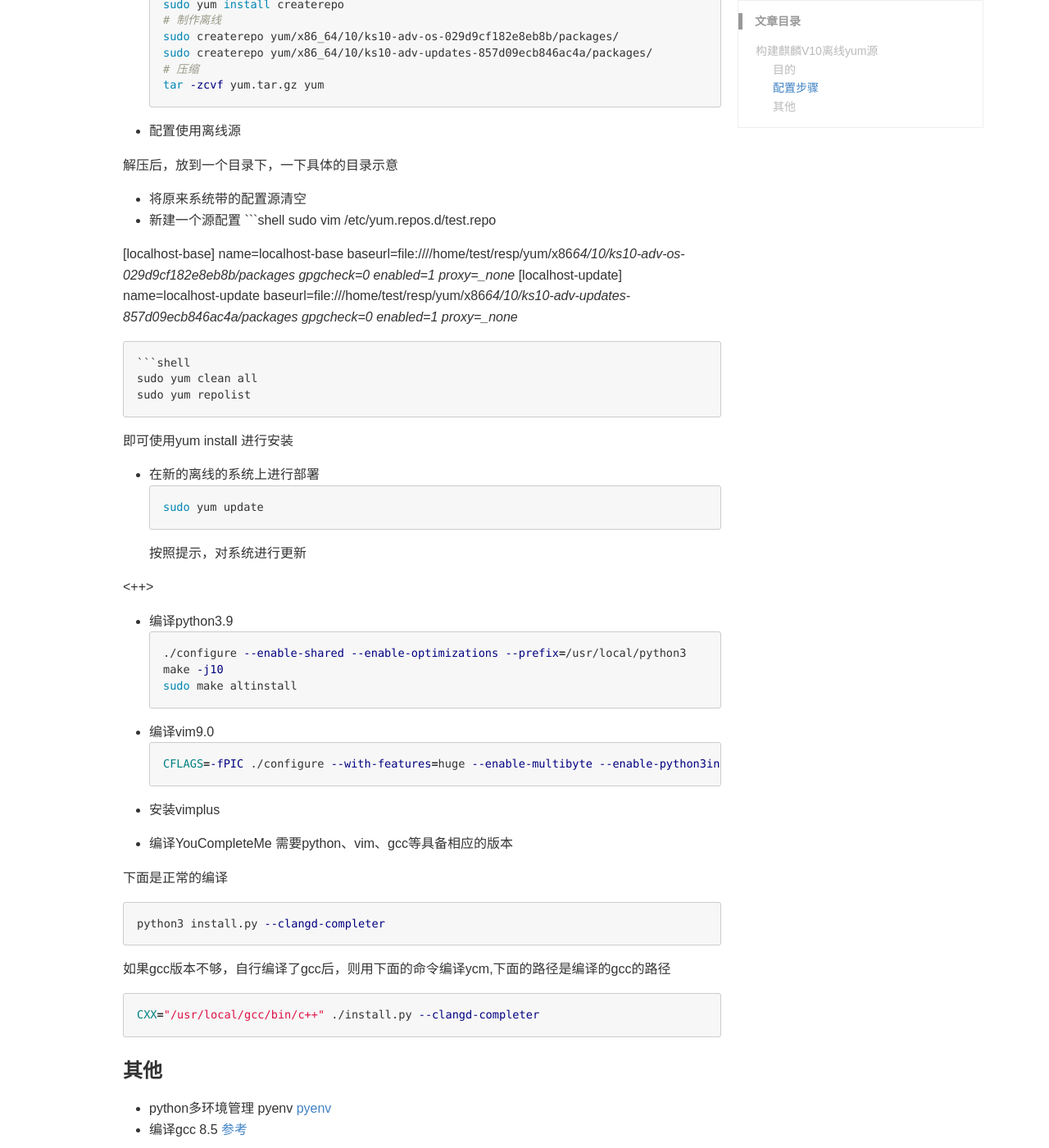
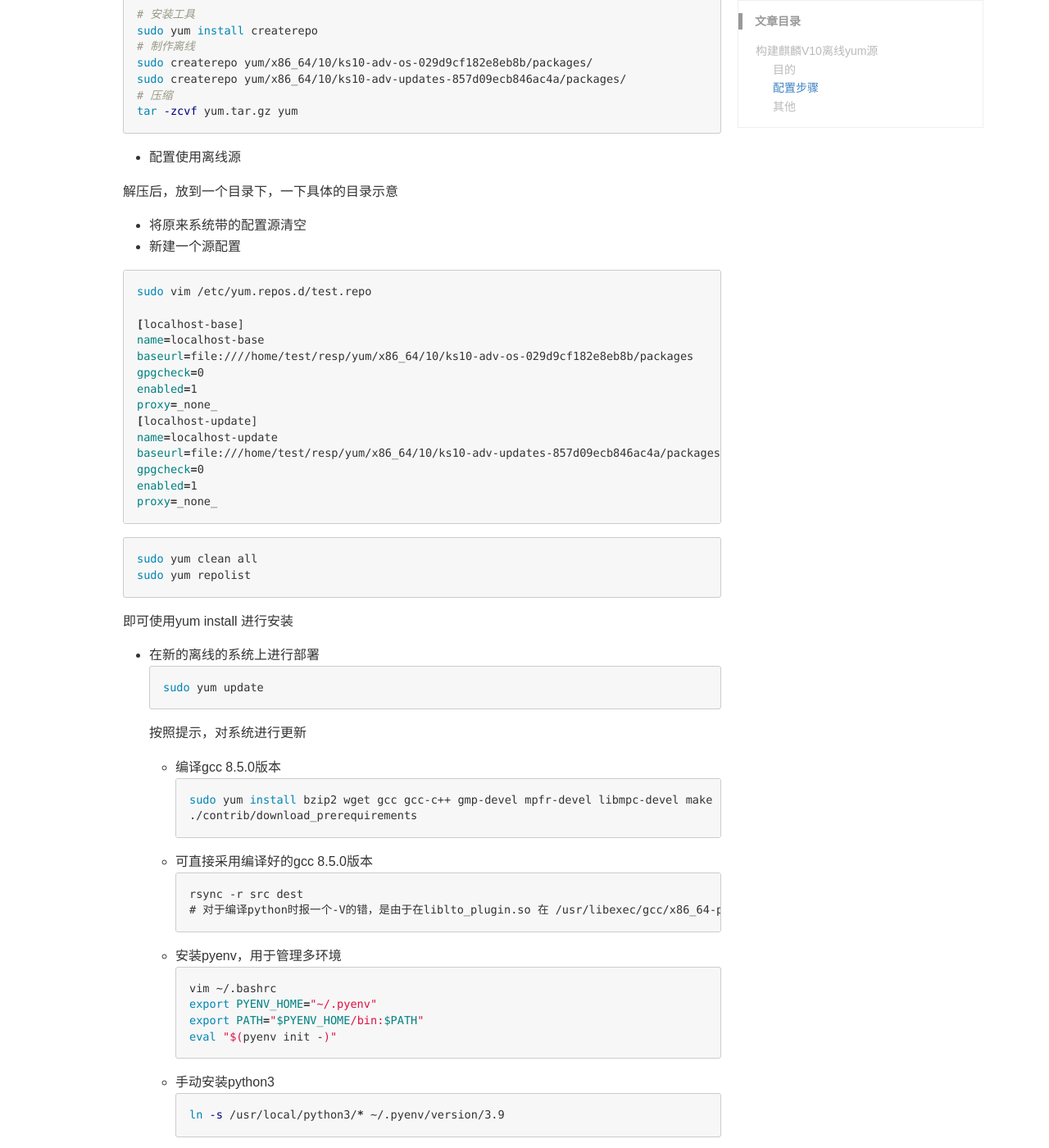
Before and after one commit to QingyiZhang/qingyizhang.github.io, a Jekyll site: the page built from _posts/2023-11-22-kylin-repos-machine.md, in a window 1280 px wide and 1400 px high, scrolled down 665 px. Shown: the whole window at 82% size. Built offline with Jekyll 4.4.1, drawn with Linux system fonts in a browser that asks for light colours; comment, search, counter and statistics services are not loaded; some of the changed text lies outside the part shown.

Commit message:
更新安装步骤

````diff
--- a/_posts/2023-11-22-kylin-repos-machine.md
+++ b/_posts/2023-11-22-kylin-repos-machine.md
@@ -12,12 +12,14 @@ keywords: yun, kylin, offline
 ### 配置步骤
 * 全新安装麒麟V10 Server SP2机器
 * 修改yum配置，支持yum安装软件进行缓存，用于后面制作离线包
+
 ```shell
 sudo vim /etc/dnf/dfn.conf
 cachedir=/home/yum/$basearch/$releasever
 keepcache=1
 ```
 * 制作离线源
+
 ```shell
 # 安装工具
 sudo yum install createrepo
@@ -32,6 +34,7 @@ tar -zcvf yum.tar.gz yum
 解压后，放到一个目录下，一下具体的目录示意
   * 将原来系统带的配置源清空
   * 新建一个源配置
+
 ```shell
 sudo vim /etc/yum.repos.d/test.repo
 
@@ -48,6 +51,7 @@ gpgcheck=0
 enabled=1
 proxy=_none_
 ```
+
 ```shell
 sudo yum clean all
 sudo yum repolist
@@ -61,11 +65,39 @@ sudo yum update
 ```
 按照提示，对系统进行更新
 
+  * 编译gcc 8.5.0版本
+```shell
+sudo yum install bzip2 wget gcc gcc-c++ gmp-devel mpfr-devel libmpc-devel make
+./contrib/download_prerequirements
+```
+  * 可直接采用编译好的gcc 8.5.0版本
+```
+rsync -r src dest
+# 对于编译python时报一个-V的错，是由于在liblto_plugin.so 在 /usr/libexec/gcc/x86_64-pc-linux-gnu/8.5.0下没有，直接采用ln -s软连接一个即可
+```
+
+  * 安装pyenv，用于管理多环境
+```shell
+vim ~/.bashrc
+export PYENV_HOME="~/.pyenv"
+export PATH="$PYENV_HOME/bin:$PATH"
+eval "$(pyenv init -)"
+```
+  * 手动安装python3
+```shell
+ln -s /usr/local/python3/* ~/.pyenv/version/3.9
+```
+  * 编译vim 9.0
+
+  * 安装vimplus，将plugged进行解压后，修改YouCompleteMe/third_party/ycmd/cpp/CMakeLists.txt，将其中下载absl的部分注释掉
+  * 安装clangd
 <++>
 
+<++>
 
 * 编译python3.9
 ```shell
+yum -y install wget xz tar gcc make tk-devel    sqlite-devel zlib-devel readline-devel openssl-devel curl-devel tk-devel gdbm-devel  xz-devel  bzip2-devel
 ./configure --enable-shared --enable-optimizations --prefix=/usr/local/python3
 make -j10
 sudo make altinstall
````
